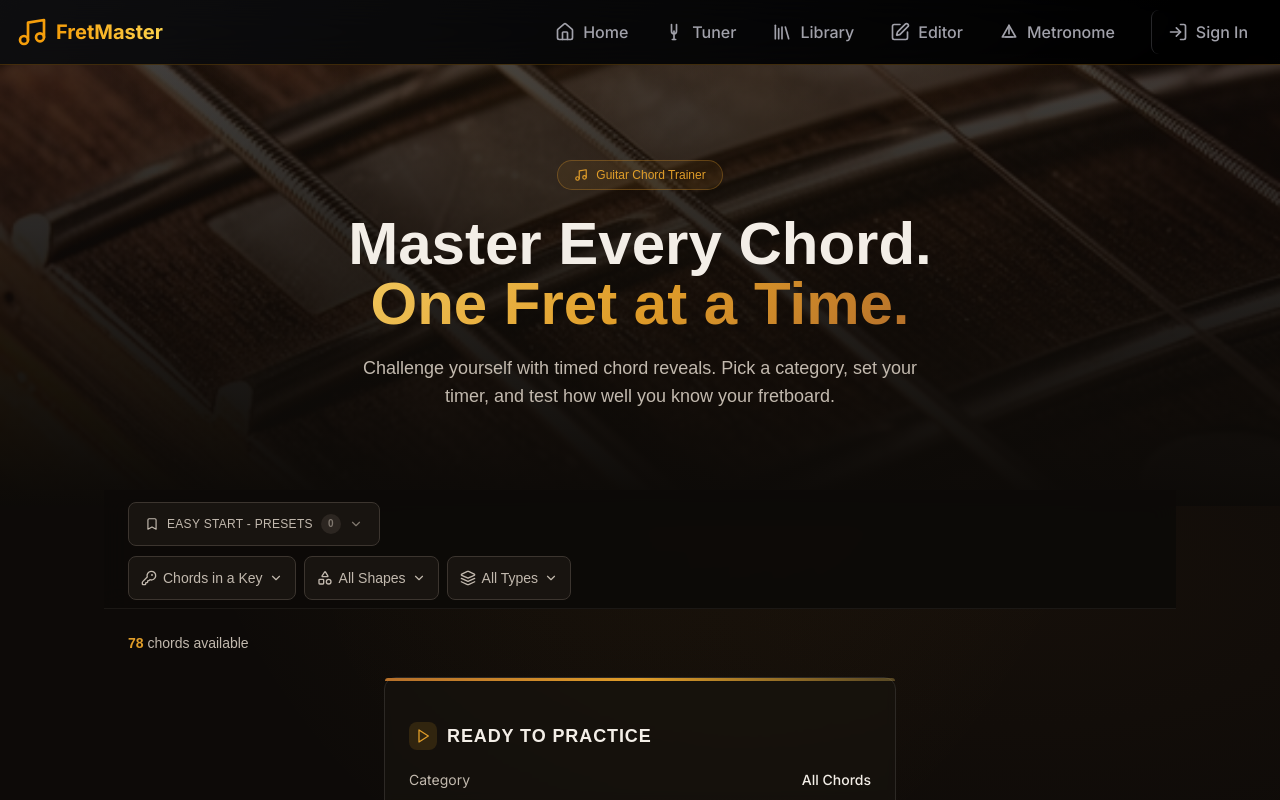
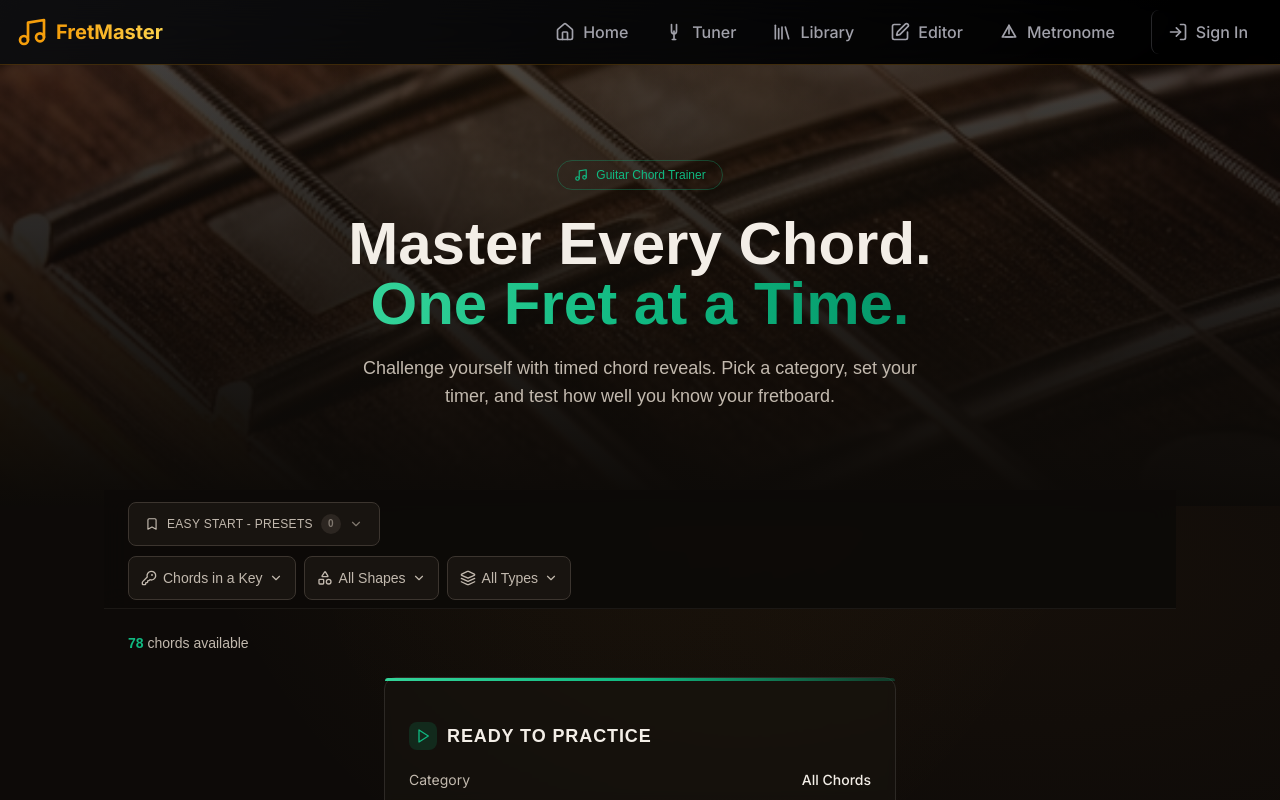
Before and after one commit to randysoller/onspace-9bg96c-13939, a React (Vite) app: page /chord-setup in a window 1280 px wide. Built offline with nearby package versions, Linux system fonts and the light colour scheme.

Commit message:
Visual edit in OnSpace

```diff
--- a/src/pages/ChordSetup.tsx
+++ b/src/pages/ChordSetup.tsx
@@ -546,9 +546,9 @@ export default function ChordSetup() {
         {/* Content */}
         <div className="relative px-4 sm:px-6 py-10 sm:py-16 md:py-24 text-center max-w-3xl mx-auto">
           {/* Badge */}
-          <div className="inline-flex items-center gap-2 rounded-full border border-[hsl(var(--color-primary)/0.3)] bg-[hsl(var(--color-primary)/0.08)] px-4 py-1.5 mb-6">
-            <Music className="size-3.5 text-[hsl(var(--color-primary))]" />
-            <span className="text-xs font-body font-medium text-[hsl(var(--color-primary))]">
+          <div className="inline-flex items-center gap-2 rounded-full border border-emerald-500/30 bg-emerald-500/8 px-4 py-1.5 mb-6">
+            <Music className="size-3.5 text-emerald-500" />
+            <span className="text-xs font-body font-medium text-emerald-500">
               Guitar Chord Trainer
             </span>
           </div>
@@ -557,7 +557,7 @@ export default function ChordSetup() {
           <h1 className="font-display text-3xl sm:text-4xl md:text-6xl font-extrabold leading-tight text-balance">
             <span className="text-[hsl(var(--text-default))]">Master Every Chord.</span>
             <br />
-            <span className="text-gradient">One Fret at a Time.</span>
+            <span className="bg-gradient-to-r from-emerald-400 via-emerald-500 to-emerald-600 bg-clip-text text-transparent">One Fret at a Time.</span>
           </h1>
 
           {/* Subtitle */}
@@ -585,15 +585,15 @@ export default function ChordSetup() {
 
             {/* Active Preset Banner */}
             {activePreset && (
-              <div className="flex items-center gap-2 rounded-lg bg-[hsl(var(--color-primary)/0.1)] border border-[hsl(var(--color-primary)/0.3)] px-3 py-2 -mt-1 mb-1">
-                <Bookmark className="size-3.5 text-[hsl(var(--color-primary))] fill-current shrink-0" />
-                <span className="text-sm font-body font-medium text-[hsl(var(--color-primary))] truncate">
+              <div className="flex items-center gap-2 rounded-lg bg-emerald-500/10 border border-emerald-500/30 px-3 py-2 -mt-1 mb-1">
+                <Bookmark className="size-3.5 text-emerald-500 fill-current shrink-0" />
+                <span className="text-sm font-body font-medium text-emerald-500 truncate">
                   Using preset:{' '}
                   <span className="font-display font-bold">{activePreset.name}</span>
                 </span>
                 <button
                   onClick={() => setActivePreset(null)}
-                  className="ml-auto shrink-0 text-xs font-body text-[hsl(var(--color-primary))] hover:underline"
+                  className="ml-auto shrink-0 text-xs font-body text-emerald-500 hover:underline"
                 >
                   Use filters
                 </button>
@@ -787,7 +787,7 @@ export default function ChordSetup() {
           <div className="mb-4 sm:mb-6">
             {/* Chord Count */}
             <div className="text-sm font-body text-[hsl(var(--text-subtle))] mb-3">
-              <span className="text-[hsl(var(--color-primary))] font-display font-bold">
+              <span className="text-emerald-500 font-display font-bold">
                 {availableCount}
               </span>{' '}
               chord{availableCount !== 1 ? 's' : ''} available
@@ -798,7 +798,7 @@ export default function ChordSetup() {
               <div className="flex flex-wrap items-center gap-2">
                 {/* Preset Pill */}
                 {activePreset && (
-                  <div className="flex items-center gap-1.5 rounded-full px-2.5 py-0.5 text-[11px] font-body font-medium bg-[hsl(var(--color-primary)/0.12)] border border-[hsl(var(--color-primary)/0.25)] text-[hsl(var(--color-primary))]">
+                  <div className="flex items-center gap-1.5 rounded-full px-2.5 py-0.5 text-[11px] font-body font-medium bg-emerald-500/12 border border-emerald-500/25 text-emerald-500">
                     <Bookmark className="size-3 fill-current" />
                     <span>{activePreset.name}</span>
                     <button onClick={() => setActivePreset(null)} className="hover:opacity-70">
@@ -884,12 +884,12 @@ export default function ChordSetup() {
           <div className="max-w-md mx-auto lg:max-w-lg">
             <div className="relative rounded-xl border border-[hsl(var(--border-subtle))] bg-[hsl(var(--bg-elevated)/0.6)] backdrop-blur-sm p-4 sm:p-6 space-y-4 sm:space-y-5">
               {/* Accent bar */}
-              <div className="absolute top-0 left-0 w-full h-[3px] rounded-t-xl bg-gradient-to-r from-[hsl(var(--color-brand))] via-[hsl(var(--color-primary))] to-[hsl(var(--color-emphasis)/0.3)]" />
+              <div className="absolute top-0 left-0 w-full h-[3px] rounded-t-xl bg-gradient-to-r from-emerald-400 via-emerald-500 to-emerald-600/30" />
 
               {/* Header */}
               <div className="flex items-center gap-2.5">
-                <div className="size-7 rounded-lg bg-[hsl(var(--color-primary)/0.15)] flex items-center justify-center">
-                  <Play className="size-4 text-[hsl(var(--color-primary))]" />
+                <div className="size-7 rounded-lg bg-emerald-500/15 flex items-center justify-center">
+                  <Play className="size-4 text-emerald-500" />
                 </div>
                 <h2 className="font-display text-base sm:text-lg font-semibold uppercase tracking-wider text-[hsl(var(--text-default))]">
                   Ready to Practice
@@ -967,7 +967,7 @@ export default function ChordSetup() {
                 <span
                   className={`font-display font-bold text-lg ${
                     availableCount > 0
-                      ? 'text-[hsl(var(--color-primary))]'
+                      ? 'text-emerald-500'
                       : 'text-[hsl(var(--semantic-error))]'
                   }`}
                 >
@@ -1001,7 +1001,7 @@ export default function ChordSetup() {
                 disabled={availableCount === 0}
                 className={`group/btn relative w-full flex items-center justify-center gap-3 rounded-xl py-4 font-display text-lg font-bold tracking-wide uppercase overflow-hidden transition-all duration-200 ${
                   availableCount > 0
-                    ? 'bg-gradient-to-r from-[hsl(var(--color-brand))] via-[hsl(var(--color-primary))] to-[hsl(var(--color-emphasis))] text-[hsl(var(--bg-base))] glow-primary hover:shadow-[0_0_30px_hsl(var(--color-primary)/0.4),0_0_80px_hsl(var(--color-primary)/0.15)] active:scale-[0.97]'
+                    ? 'bg-gradient-to-r from-emerald-400 via-emerald-500 to-emerald-600 text-white shadow-lg shadow-emerald-500/30 hover:shadow-[0_0_30px_rgba(16,185,129,0.4),0_0_80px_rgba(16,185,129,0.15)] active:scale-[0.97]'
                     : 'bg-[hsl(var(--bg-surface))] text-[hsl(var(--text-muted))] cursor-not-allowed'
                 }`}
               >
@@ -1117,7 +1117,7 @@ export default function ChordSetup() {
               <div className="px-4 py-3 border-t border-[hsl(var(--border-subtle))] bg-[hsl(var(--bg-surface))]">
                 <button
                   onClick={() => setActiveSheet(null)}
-                  className="w-full rounded-xl bg-[hsl(var(--color-primary))] text-white py-3 text-base font-display font-bold"
+                  className="w-full rounded-xl bg-emerald-500 text-white py-3 text-base font-display font-bold"
                 >
                   Show Results
                 </button>
```
